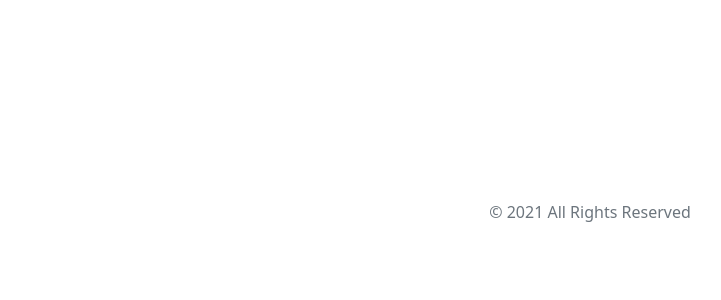
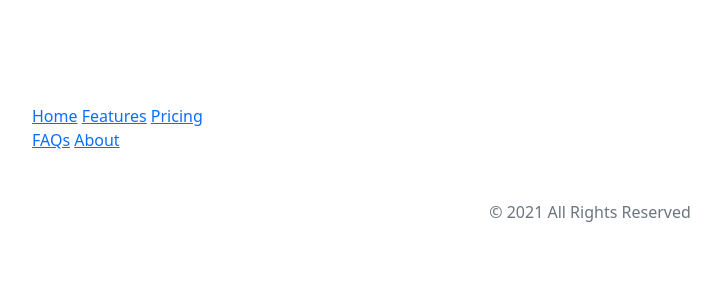
Before and after one commit to Amnecia/ProjectFinal_Kelompok1_EVGA, a Flask app: template templates/footer.html in a window 1280 px wide. Shown: the top 300 px of the page, without its empty margins (50-771 px from the left). Run offline with Flask 3, Linux system fonts and the light colour scheme; the template is opened without the code that fills it, so the values that code supplies are empty; some libraries are stand-ins or nearby versions.

Commit message:
Fifth Changes

```diff
--- a/static/assets/mystyle.css
+++ b/static/assets/mystyle.css
@@ -83,3 +83,8 @@ body {
 h5{
 
 }
+
+.nav-link-footer {
+  background-color: transparent !important;
+  color: white;
+}
--- a/templates/footer.html
+++ b/templates/footer.html
@@ -7,11 +7,8 @@
     <!-- Bootstrap CSS -->
     <link href="https://stackpath.bootstrapcdn.com/bootstrap/5.1.0/css/bootstrap.min.css" rel="stylesheet">
     <style>
-        /* Remove background color from nav-link-footer */
-        .nav-link-footer {
-            background-color: transparent !important; /* Set to transparent */
-            color: white; /* Add text color */
-        }
+
+
     </style>
 </head>
 <body>
```
